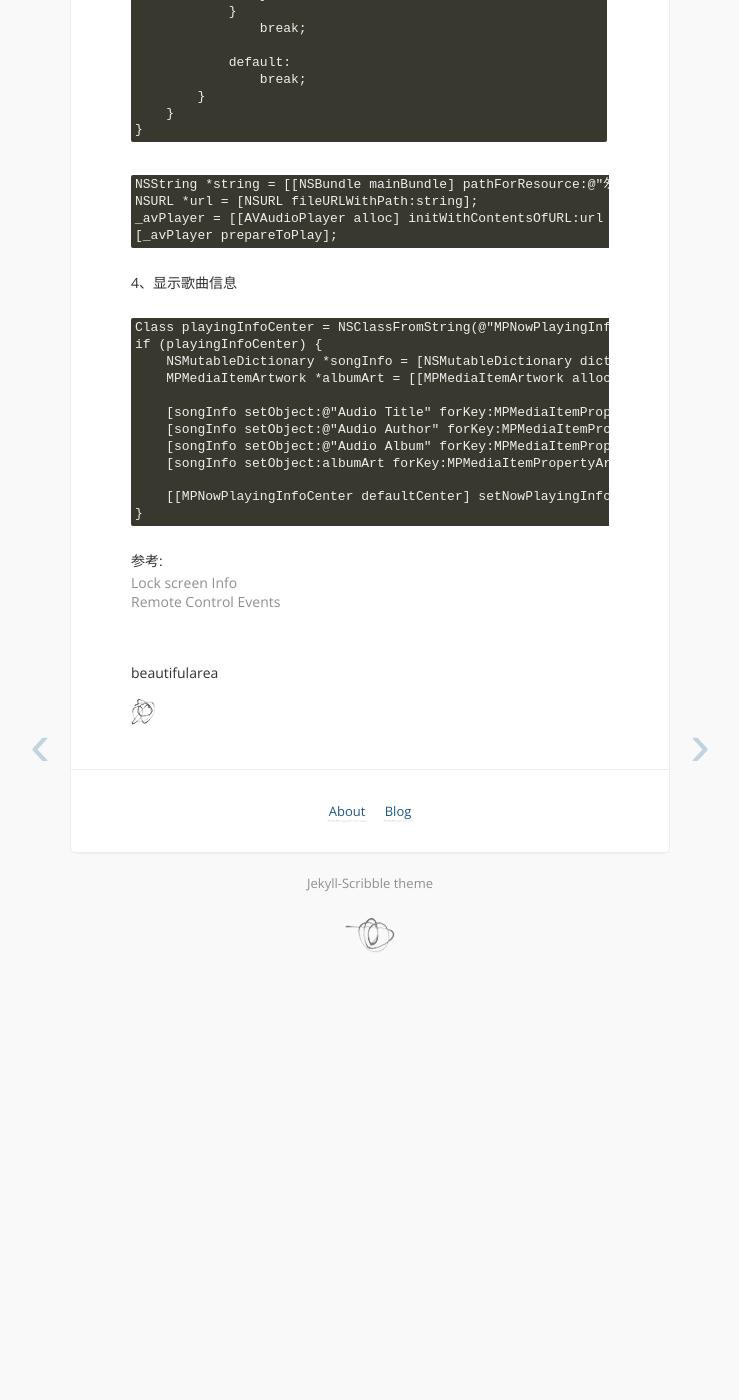
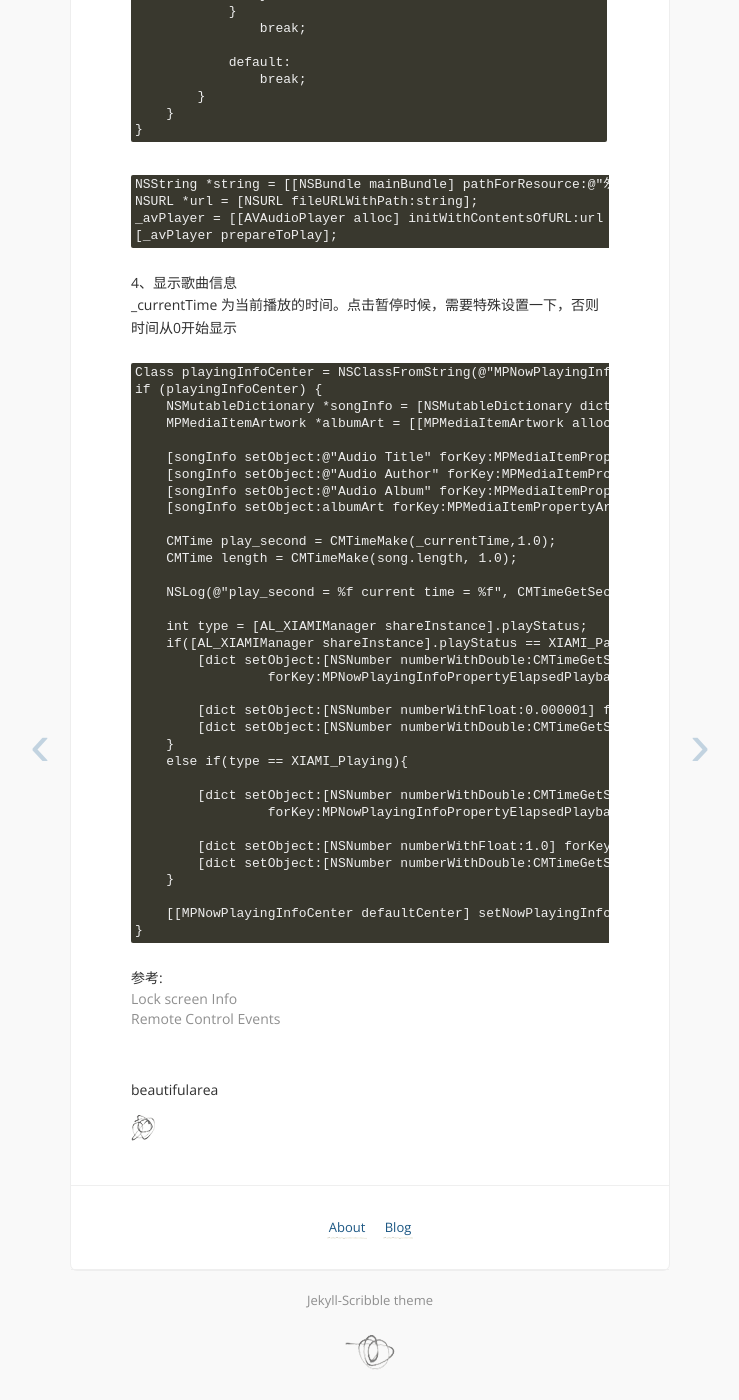
Before and after one commit to beautifularea/beautifularea.github.io, a Jekyll site: the page built from _posts/2015-01-08-audioplayerandlock.md, in a window 1280 px wide and 1400 px high, scrolled down 1250 px. Shown: the whole window, without its empty margins (270-1009 px from the left). Built offline with Jekyll 4.4.1, drawn with Linux system fonts in a browser that asks for light colours; Markdown is read by kramdown in place of the engine named in the settings; comment, search, counter and statistics services are not loaded; before the commit the page ends 2233 px from its top, so only the background shows below that.

Commit message:
update remote control event

```diff
--- a/_posts/2015-01-08-audioplayerandlock.md
+++ b/_posts/2015-01-08-audioplayerandlock.md
@@ -69,7 +69,8 @@ _avPlayer = [[AVAudioPlayer alloc] initWithContentsOfURL:url error:nil];
 [_avPlayer prepareToPlay];
 {% endhighlight %}
 
-4、显示歌曲信息
+4、显示歌曲信息<br/>
+_currentTime 为当前播放的时间。点击暂停时候，需要特殊设置一下，否则时间从0开始显示<br/>
 {% highlight Objective-C %}
 Class playingInfoCenter = NSClassFromString(@"MPNowPlayingInfoCenter");
 if (playingInfoCenter) {
@@ -81,6 +82,28 @@ if (playingInfoCenter) {
     [songInfo setObject:@"Audio Album" forKey:MPMediaItemPropertyAlbumTitle];
     [songInfo setObject:albumArt forKey:MPMediaItemPropertyArtwork];
 
+    CMTime play_second = CMTimeMake(_currentTime,1.0);
+    CMTime length = CMTimeMake(song.length, 1.0);
+
+    NSLog(@"play_second = %f current time = %f", CMTimeGetSeconds(play_second), _currentTime);
+
+    int type = [AL_XIAMIManager shareInstance].playStatus;
+    if([AL_XIAMIManager shareInstance].playStatus == XIAMI_Pause){
+        [dict setObject:[NSNumber numberWithDouble:CMTimeGetSeconds(CMTimeMakeWithSeconds(_currentTime, 1.0))]
+                 forKey:MPNowPlayingInfoPropertyElapsedPlaybackTime];
+
+        [dict setObject:[NSNumber numberWithFloat:0.000001] forKey:MPNowPlayingInfoPropertyPlaybackRate];//进度光标的速度 （这个随 自己的播放速率调整，我默认是原速播放）
+        [dict setObject:[NSNumber numberWithDouble:CMTimeGetSeconds(length)] forKey:MPMediaItemPropertyPlaybackDuration];//歌曲总时间设置
+    }
+    else if(type == XIAMI_Playing){
+
+        [dict setObject:[NSNumber numberWithDouble:CMTimeGetSeconds(play_second)]
+                 forKey:MPNowPlayingInfoPropertyElapsedPlaybackTime]; //音乐当前已经播放时间
+
+        [dict setObject:[NSNumber numberWithFloat:1.0] forKey:MPNowPlayingInfoPropertyPlaybackRate];//进度光标的速度 （这个随 自己的播放速率调整，我默认是原速播放）
+        [dict setObject:[NSNumber numberWithDouble:CMTimeGetSeconds(length)] forKey:MPMediaItemPropertyPlaybackDuration];//歌曲总时间设置
+    }
+
     [[MPNowPlayingInfoCenter defaultCenter] setNowPlayingInfo:songInfo];
 }
 {% endhighlight %}
```
